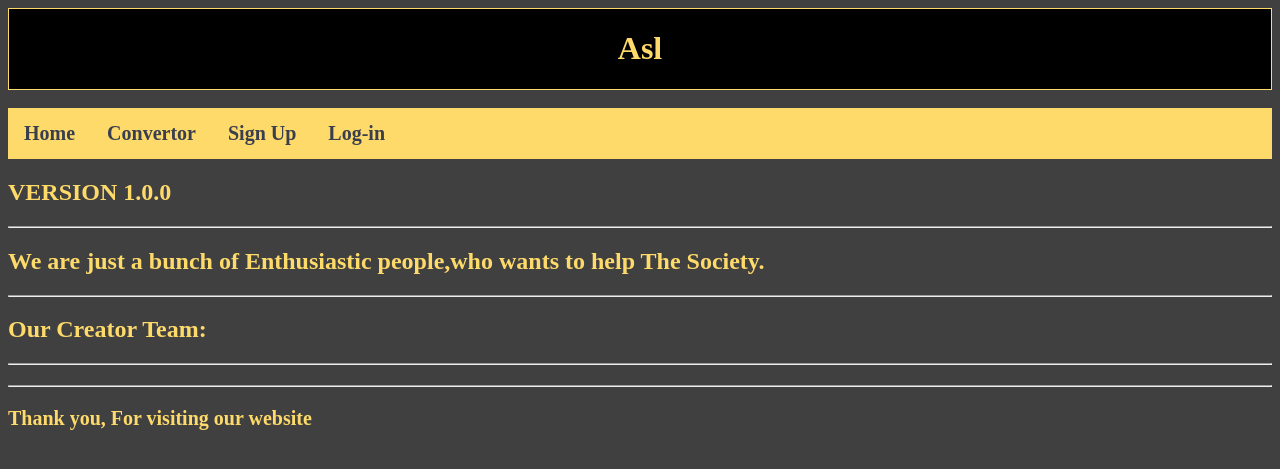
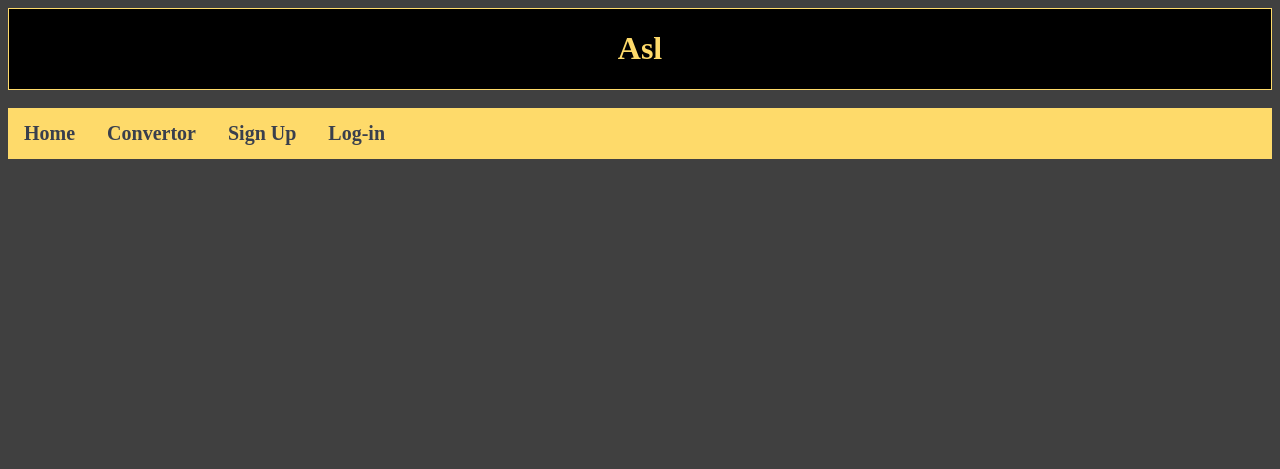
Before and after one commit to bharathrajiva/ASL, a Django app: template templates/about.html in a window 1280 px wide. Shown: the top 469 px of the page. Run offline with Django 3.2, Linux system fonts and the light colour scheme; the template is opened without the code that fills it, so the values that code supplies are empty.

Commit message:
PreFinal

```diff
--- a/templates/about.html
+++ b/templates/about.html
@@ -2,14 +2,4 @@
 
 {% block content %}
 
-<h2>VERSION 1.0.0</h2>
- 	<hr>
-	<h2>We are just a bunch of Enthusiastic people,who wants to help The Society.</h2>
-	<hr>
- 	<h2>Our Creator Team:</h2>
- 	<hr>
- 	<ul class="td">
-  	</ul>
-	<hr>
-	<p class="td">Thank you, For visiting our website</p>
 {% endblock %}
```
Also changed, not shown: templates/contact.html (+0 -10 lines).
